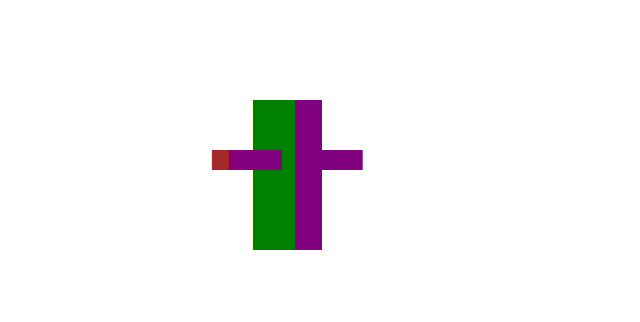
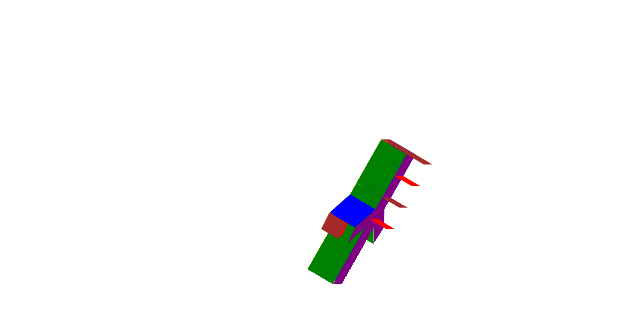
Before and after one commit to Callerstudios/3dss, a React (Create React App) app: page / in a window 1280 px wide. Shown: the top 322 px of the page, without its empty margins (414-1054 px from the left). Built offline with nearby package versions, Linux system fonts and the light colour scheme.

Commit message:
added height props for the cubes

```diff
--- a/src/App.css
+++ b/src/App.css
@@ -11,40 +11,47 @@
 .human{
   width: 200px;
   margin: 0 auto;
+  padding-top: 100px;
+  /* justify-content: center; */
   display: flex;
   align-items: center;
-  padding-top: 100px;
   flex-direction: column;
   height: 100vh;
   /* background-color: green; */
   transform-style: preserve-3d;
-  transform: rotateY(20deg);
-  animation: rotate 3s linear infinite forwards;
+  transform: rotateY(-100deg) rotateX(30deg);
+  /* animation: rotate 3s linear infinite forwards; */
 }
 .head{
   z-index: 10;
   position: relative;
-  width: 100%;
+  background-color: blue;
+  width: fit-content;
+  transform: translateZ(15px);
 
 }
 .left-hand, .right-hand{
+  background-color: brown;
   position: absolute;
-  transform-origin: 0 0;
-  transform: rotate(90deg) translateZ(-15px);
+  top: -20px;
+  transform: rotate(110deg) translateY(-50px);
 }
 .left-hand{
-  transform:rotate(90deg) translateY(-150%) translateZ(-15px);
+  transform:rotate(70deg) translateY(50px);
 }
 .chest{
-  position: absolute;
+  /* position: absolute; */
+  display: flex;
+  flex-direction: row;
 }
 .body{
   width: 100%;
   position: relative;
-  /* width: 100px;
-  height: 100px; */
   /* background-color: blue; */
-  /* transform: translateZ(100px); */
+  display: flex;
+  flex-direction: row;
+  justify-content: center;
+  transform: translateZ(15px);
 }
 
 @media (prefers-reduced-motion: no-preference) {
--- a/src/App.js
+++ b/src/App.js
@@ -6,17 +6,17 @@ function App() {
     <div className="App">
       <div className="human">
         <div className="head">
-          <Box width="50px" height="50px" />
+          <Box width="50px" height="50px" stretch="30px" />
         </div>
         <div className="body">
           <div className="left-hand">
-            <Box width="20px" height="100px" />
+            <Box width="20px" height="70px" stretch="30px" />
+          </div>
+          <div className="chest">
+            <Box width="50px" height="100px" stretch="30px" />
           </div>
           <div className="right-hand">
-            <Box width="20px" height="100px" />
-          </div>
-          <div className="chest">
-            <Box width="50px" height="100px" />
+            <Box width="20px" height="70px" stretch="30px" />
           </div>
         </div>
       </div>
--- a/src/components/Box/Box.css
+++ b/src/components/Box/Box.css
@@ -4,6 +4,7 @@
   height: var(--height);
   transform-style: preserve-3d;
   transform: rotateY(0) rotateX(0);
+  background-color: purple;
   /* animation: rotate 3s linear infinite forwards; */
   & .front-face,
   .right-face,
@@ -18,11 +19,15 @@
     /* transform: rotateY(45deg); */
   }
   & .right-face {
+    width: var(--stretch);
+    height: var(--height);
     background-color: green;
     transform: translateX(var(--width)) rotateY(90deg);
     transform-origin: 0 0;
   }
   & .left-face {
+    width: var(--stretch);
+    height: var(--height);
     background-color: blue;
     transform: rotateY(90deg);
     transform-origin: 0 0;
@@ -36,7 +41,7 @@
   }
   & .back-face {
     background-color: purple;
-    transform: translateZ(calc(-1 * var(--width)));
+    transform: translateZ(calc(-1 * var(--stretch)));
     transform-origin: 0 0;
   }
   & .bottom-face {
--- a/src/components/Box/Box.js
+++ b/src/components/Box/Box.js
@@ -5,7 +5,11 @@ const Box = (props) => {
   return (
     <div
       className="box"
-      style={{ "--width": props.width, "--height": props.height }}
+      style={{
+        "--width": props.width,
+        "--height": props.height,
+        "--stretch": props.stretch,
+      }}
     >
       <div className="front-face"></div>
       <div className="left-face"></div>
```
